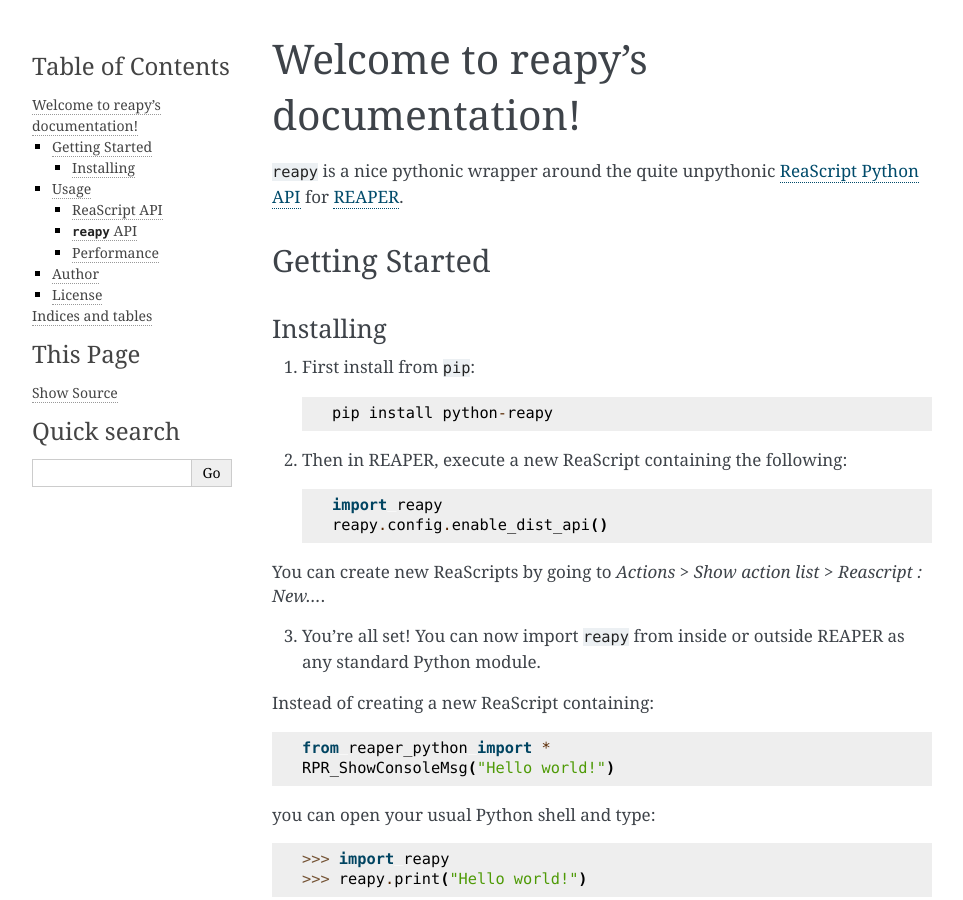
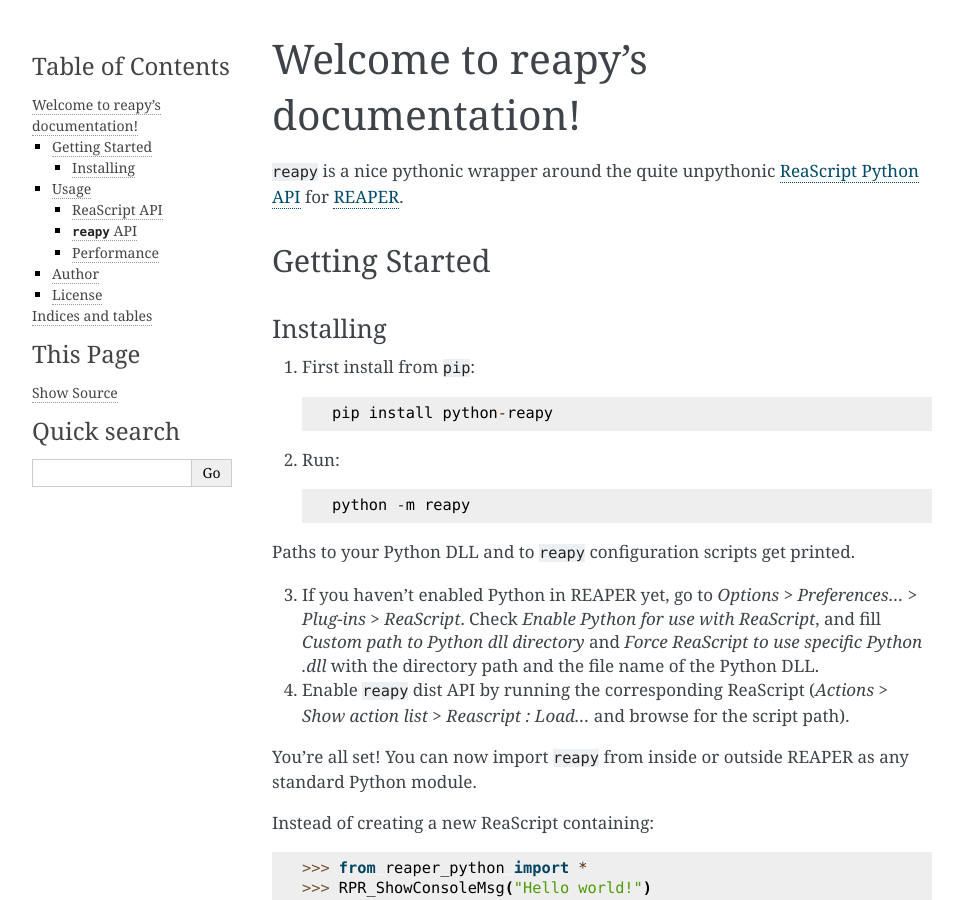
Before and after one commit to RomeoDespres/reapy, a Sphinx documentation site: the page built from docs/source/index.rst, in a window 1280 px wide and 900 px high. Shown: the whole window, without its empty margins (148-1111 px from the left). Built offline with Sphinx 7.4.7, drawn with Linux system fonts in a browser that asks for light colours.

Commit message:
New install process

```diff
--- a/docs/source/index.rst
+++ b/docs/source/index.rst
@@ -22,20 +22,22 @@
 
     pip install python-reapy
 
+2. Run::
 
-2. Then in REAPER, execute a new ReaScript containing the following::
+    python -m reapy
 
-    import reapy
-    reapy.config.enable_dist_api()
+Paths to your Python DLL and to ``reapy`` configuration scripts get printed.
 
-You can create new ReaScripts by going to *Actions > Show action list > Reascript : New...*.
+3. If you haven't enabled Python in REAPER yet, go to *Options > Preferences... > Plug-ins > ReaScript*. Check *Enable Python for use with ReaScript*, and fill *Custom path to Python dll directory* and *Force ReaScript to use specific Python .dll* with the directory path and the file name of the Python DLL.
 
-3. You're all set! You can now import ``reapy`` from inside or outside REAPER as any standard Python module.
+4. Enable ``reapy`` dist API by running the corresponding ReaScript (*Actions > Show action list > Reascript : Load...* and browse for the script path).
+
+You're all set! You can now import ``reapy`` from inside or outside REAPER as any standard Python module.
 
 Instead of creating a new ReaScript containing::
 
-    from reaper_python import *
-    RPR_ShowConsoleMsg("Hello world!")
+    >>> from reaper_python import *
+    >>> RPR_ShowConsoleMsg("Hello world!")
 
 you can open your usual Python shell and type::
 
```
